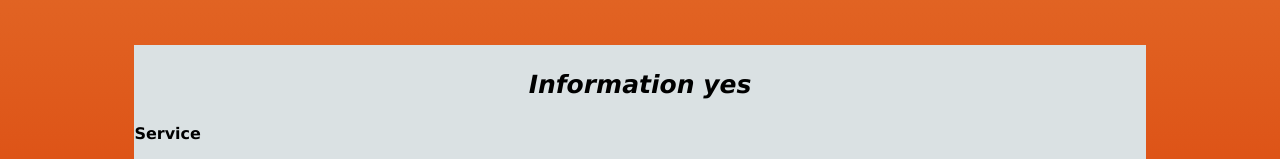
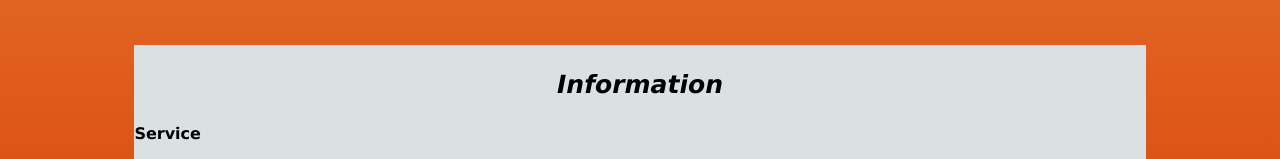
Before and after one commit to JoelMWK/Joel-Kustemo-Website, a plain HTML site: page index.html in a window 1280 px wide. Shown: the part 973-1132 px from the top of the page. Drawn offline with Linux system fonts and the light colour scheme.

Commit message:
test sync 2

```diff
--- a/index.html
+++ b/index.html
@@ -88,7 +88,7 @@
   </body>
   <footer>
     <em>
-      <h3>Information yes</h3>
+      <h3>Information</h3>
     </em>
 
     <strong><p>Service</p></strong>
```
